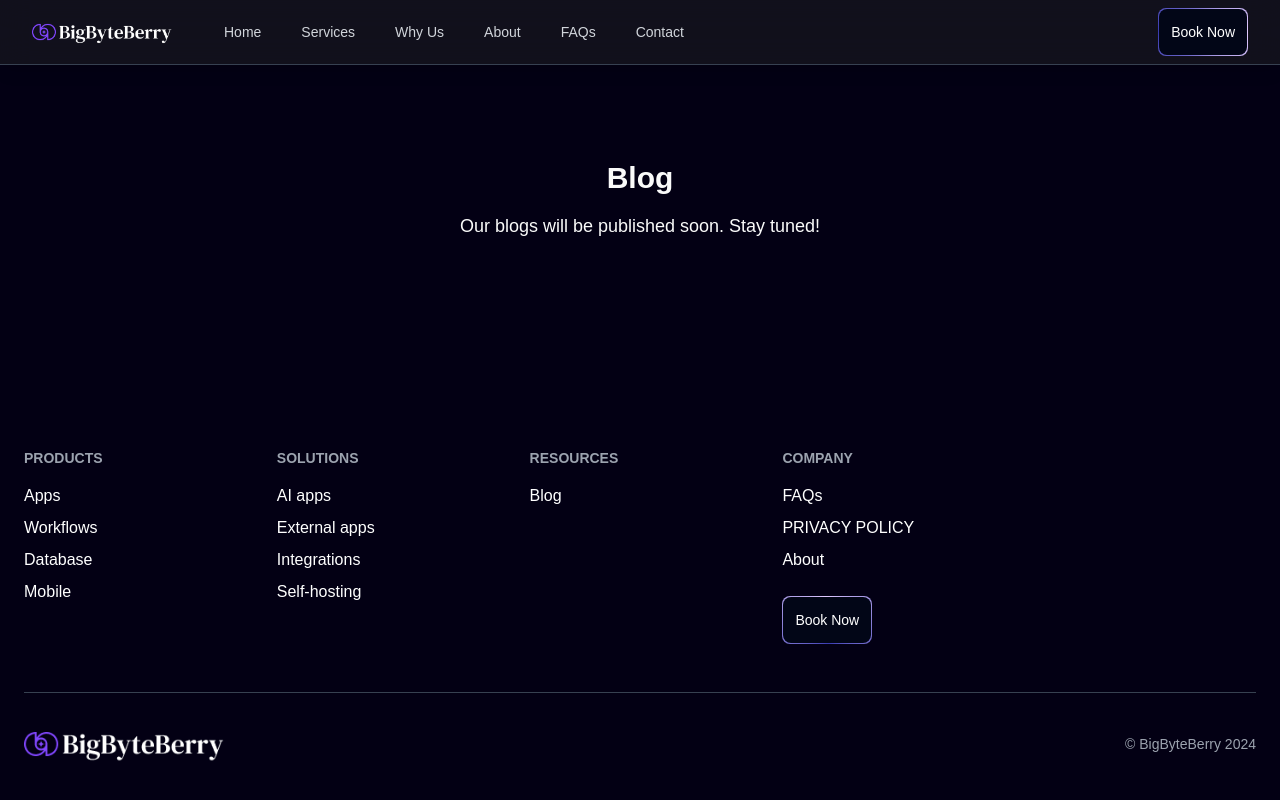
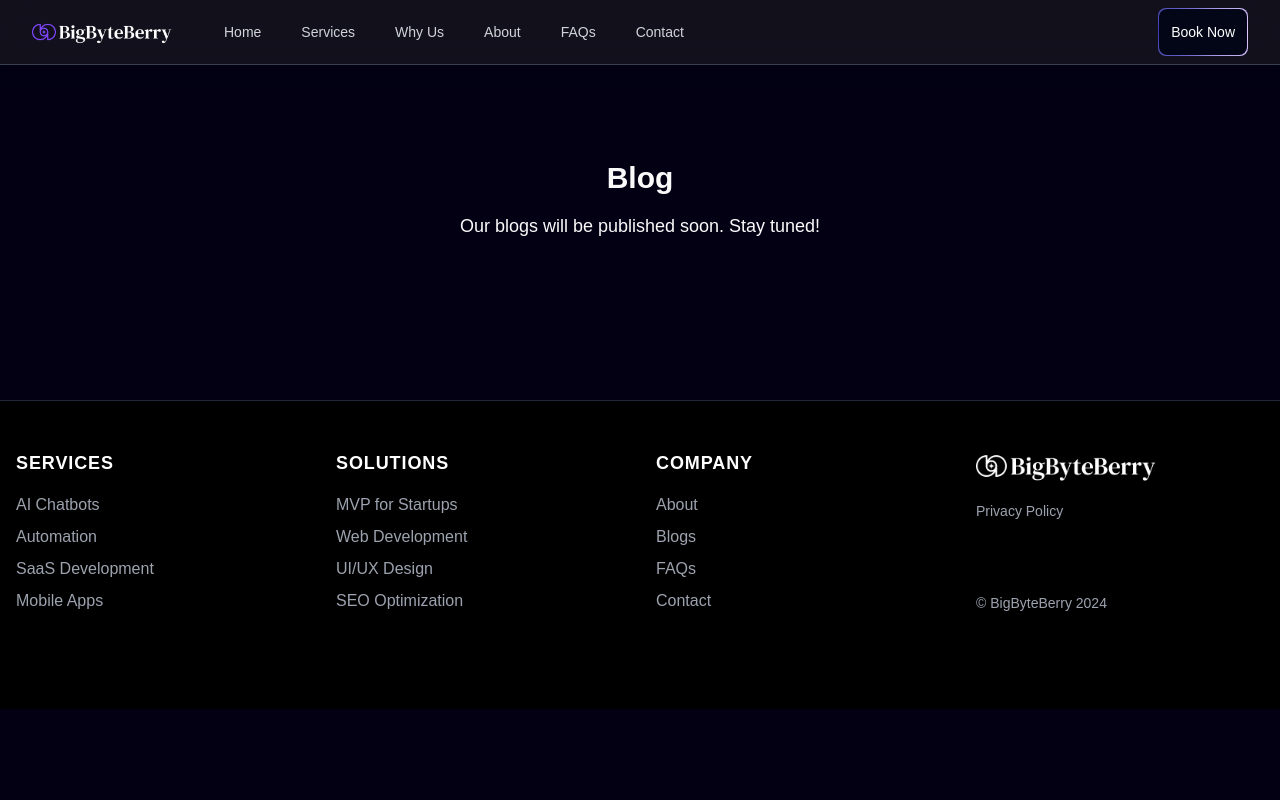
Before and after one commit to amw514/bigbyteberry, a Next.js app: page /blogs in a window 1280 px wide. Shown: the top 800 px of the page. Built offline with nearby package versions, Linux system fonts and the light colour scheme.

Commit message:
Refactor Footer component to improve structure and add dynamic sections for services, solutions, and company links

```diff
--- a/src/components/Footer.tsx
+++ b/src/components/Footer.tsx
@@ -1,57 +1,84 @@
-import Image from 'next/image'
-import Link from 'next/link'
-import BookNow from './BookNow'
+import Link from "next/link";
+import Image from "next/image";
 
 export default function Footer() {
+  const footerSections = [
+    {
+      title: "Services",
+      links: [
+        { name: "AI Chatbots", href: "/services/ai-chatbots" },
+        { name: "Automation", href: "/services/automation-solutions" },
+        { name: "SaaS Development", href: "/services/saas-development" },
+        { name: "Mobile Apps", href: "/services/mobile-app-development" },
+      ],
+    },
+    {
+      title: "Solutions",
+      links: [
+        { name: "MVP for Startups", href: "/services/mvp-for-startups" },
+        { name: "Web Development", href: "/services/web-development" },
+        { name: "UI/UX Design", href: "/services/ui-ux-design" },
+        { name: "SEO Optimization", href: "/services/seo-optimization" },
+      ],
+    },
+    {
+      title: "Company",
+      links: [
+        { name: "About", href: "/about" },
+        { name: "Blogs", href: "/blogs" },
+        { name: "FAQs", href: "/faqs" },
+        { name: "Contact", href: "/#contact" },
+      ],
+    },
+  ];
+
   return (
-    <footer className="text-white py-12 px-4 md:px-6">
+    <footer className="bg-black text-white py-12 px-4 border-t border-gray-800">
       <div className="max-w-7xl mx-auto">
-        <div className="grid grid-cols-2 md:grid-cols-5 gap-8 mb-12">
-          <div>
-            <h3 className="text-gray-400 uppercase text-sm font-semibold mb-4">Products</h3>
-            <ul className="space-y-2">
-              <li><Link href="#" className="hover:text-gray-300">Apps</Link></li>
-              <li><Link href="#" className="hover:text-gray-300">Workflows</Link></li>
-              <li><Link href="#" className="hover:text-gray-300">Database</Link></li>
-              <li><Link href="#" className="hover:text-gray-300">Mobile</Link></li>
-            </ul>
-          </div>
-          <div>
-            <h3 className="text-gray-400 uppercase text-sm font-semibold mb-4">Solutions</h3>
-            <ul className="space-y-2">
-              <li><Link href="#" className="hover:text-gray-300">AI apps</Link></li>
-              <li><Link href="#" className="hover:text-gray-300">External apps</Link></li>
-              <li><Link href="#" className="hover:text-gray-300">Integrations</Link></li>
-              <li><Link href="#" className="hover:text-gray-300">Self-hosting</Link></li>
-            </ul>
-          </div>
-          <div>
-            <h3 className="text-gray-400 uppercase text-sm font-semibold mb-4">Resources</h3>
-            <ul className="space-y-2">
-              <li><Link href="/blogs" className="hover:text-gray-300">Blog</Link></li>
-            </ul>
-          </div>
-          <div>
-            <h3 className="text-gray-400 uppercase text-sm font-semibold mb-4">Company</h3>
-            <ul className="space-y-2">
-              <li><Link href="/faqs" className="hover:text-gray-300">FAQs</Link></li>
-              <li><Link href="/privacy" className="hover:text-gray-300">PRIVACY POLICY</Link></li>
-              <li><Link href="/about" className="hover:text-gray-300">About</Link></li>
-            </ul>
-            <div className="mt-6 ">
-              <BookNow/>
+        <div className="grid grid-cols-1 md:grid-cols-4 gap-8 mb-12">
+          {footerSections.map((section) => (
+            <div key={section.title}>
+              <h3 className="text-lg font-semibold mb-4 uppercase tracking-wider">
+                {section.title}
+              </h3>
+              <ul className="space-y-2">
+                {section.links.map((link) => (
+                  <li key={link.name}>
+                    <Link
+                      href={link.href}
+                      className="text-gray-400 hover:text-white transition-colors duration-300"
+                    >
+                      {link.name}
+                    </Link>
+                  </li>
+                ))}
+              </ul>
             </div>
-          </div>
-        </div>
-        <div className="border-t border-gray-700 pt-8 flex flex-col md:flex-row justify-between items-center">
-          <div className="flex items-center space-x-2">
-            <Image src="/logowithtext.png" width={200} height={80} alt="logo" />
-          </div>
-          <div className="text-sm text-gray-400 mt-4 md:mt-0">
-            © BigByteBerry 2024
+          ))}
+          <div className="flex flex-col justify-between">
+            <div>
+              <Link href="/">
+                <Image
+                  src="/logowithtext.png"
+                  alt="BigByteBerry Logo"
+                  width={180}
+                  height={120}
+                  className="filter brightness-0 invert mb-4"
+                />
+              </Link>
+              <Link
+                href="/privacy"
+                className="text-sm text-gray-400 hover:text-white transition-colors duration-300"
+              >
+                Privacy Policy
+              </Link>
+            </div>
+            <p className="text-sm text-gray-400 mt-4">
+              © BigByteBerry {new Date().getFullYear()}
+            </p>
           </div>
         </div>
       </div>
     </footer>
-  )
+  );
 }
```
